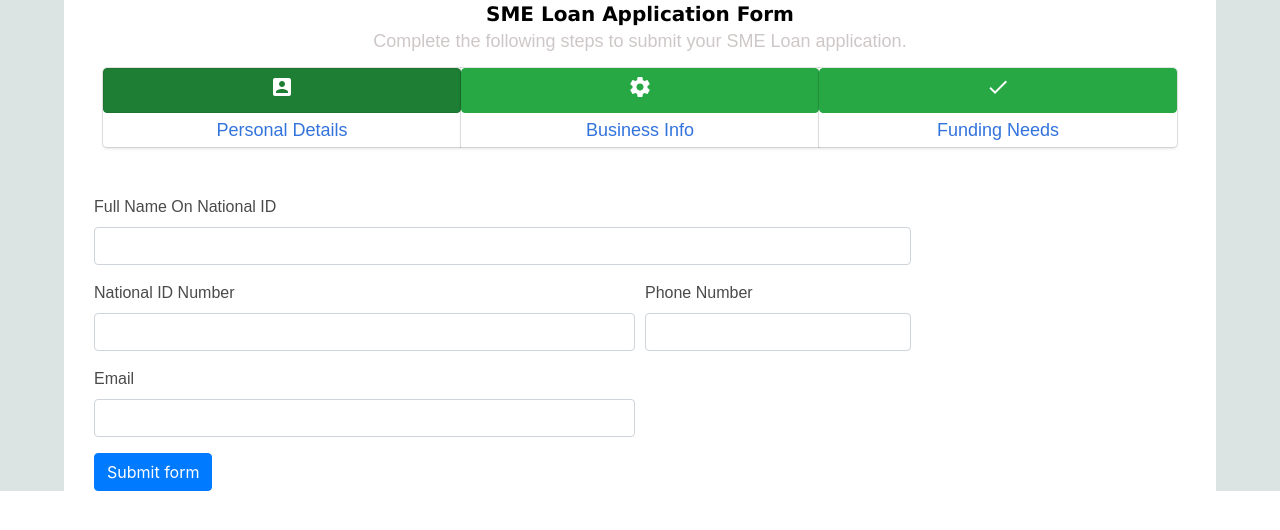
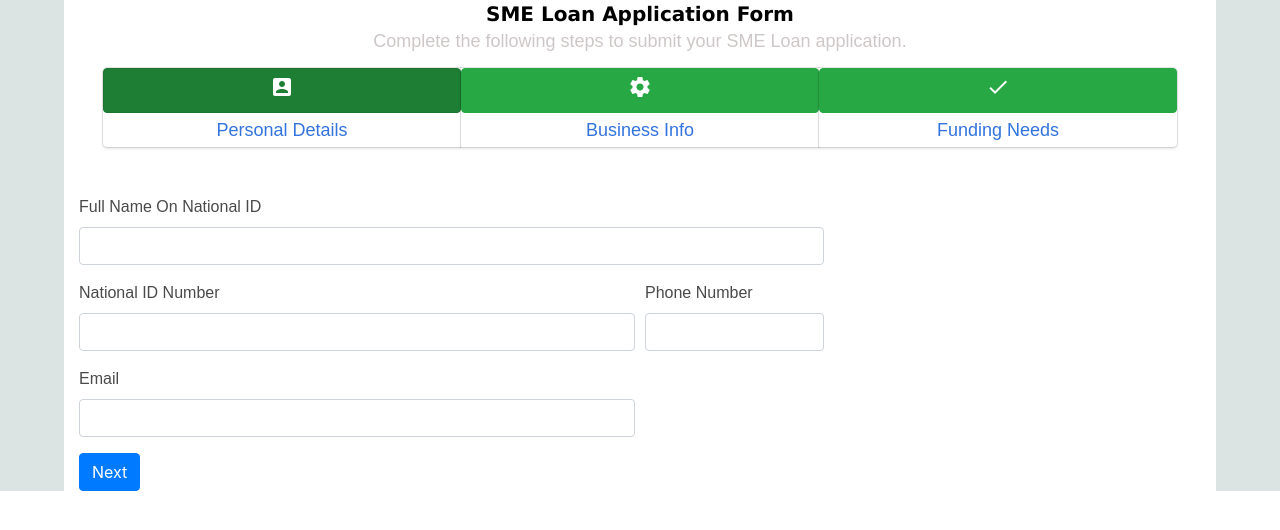
Before and after one commit to llsonkimm/modifyweb, a Django app: page /trial1/ in a window 1280 px wide. Shown: the part 208-738 px from the top of the page. Run offline with Django 3.2, Linux system fonts and the light colour scheme; some libraries are stand-ins or nearby versions.

Commit message:
adjusted templates

```diff
--- a/mysite/templates/base.html
+++ b/mysite/templates/base.html
@@ -22,7 +22,7 @@
   <img src="https://res.cloudinary.com/lsonkimm/image/upload/v1582023009/pezesha-logo_ybhhej.png" class="centre">
 </div>
 
-  <div class="container is-fullheight">
+  <div class="container ">
     <div class="hero-body" >
       <div class="container">
         <h1 class="title has-text-centered">
--- a/mysite/templates/trial1.html
+++ b/mysite/templates/trial1.html
@@ -22,17 +22,16 @@
 .iti__flag {background-image: url("https://cdnjs.cloudflare.com/ajax/libs/intl-tel-input/16.0.11/img/flags@2x.png");}
 }
   </style>
+
 </head>
 
 <body>
 
-
-      <div class="container">
-
-          <form class="needs-validation" action="{% url 'trial_1' %}" method="POST" autocomplete="off" novalidate>
+    <section class="container" id="view"></section>
+          <form class="needs-validation"  method="POST" autocomplete="off" novalidate>
             {% csrf_token %}
             <div class="form-row">
-              <div class="col-md-9 mb-3">
+              <div class="col-md-8 mb-3">
                 <label for="validationCustom01">Full Name On National ID</label>
                 <input type="text" class="form-control" id="validationCustom01" required>
                 <div class="invalid-feedback">
@@ -49,19 +48,16 @@
                   </div>
                 </div>
 
-                <div class="col-md-3 mb-3">
-                  <label for="phone">Phone Number</label>
-                    <input type="tel" class="form-control" id="phone"  required>
-                    <span id="error-msg" class="hide"></span>
+                <div class="col-md-2 mb-3">
+                  <label for="validationCustom03">Phone Number</label>
+                    <input type="tel" class="form-control" id="validationCustom03"  required>
+                    <span id="error-msg" class="hide" color="danger" ></span>
                     <span id="valid-msg" class="hide"></span>
-                    <div class="invalid-feedback">
-                      Please your Phone Number
-                    </div>
                     <script>
-                      var input = document.querySelector("#phone"),
+                      var input = document.querySelector("#validationCustom03"),
                           errorMsg = document.querySelector("#error-msg"),
                           validMsg = document.querySelector("#valid-msg");
-                      var errorMap = ["Invalid number", "Invalid country code", "Too short", "Too long", "Invalid number"];
+                      var errorMap = [ "Invalid number", "Invalid country code", "Too short", "Too long", "Invalid number"];
                       var iti = window.intlTelInput(input, {
                         onlyCountries: ["ke"],
                         utilsScript: "https://cdnjs.cloudflare.com/ajax/libs/intl-tel-input/8.4.6/js/utils.js" // just for formatting/placeholders etc
@@ -89,6 +85,7 @@
                       input.addEventListener('keyup', reset);
                     </script>
 
+
                 </div>
               </div>
               <div class="form-row">
@@ -101,11 +98,11 @@
                 </div>
               </div>
 
-              <button class="btn btn-primary" type="submit">Submit form</button>
+              <button class="btn btn-primary " type="submit">Next</button>
 
           </form>
-        </div>
 
+        </section>
 
 <script>
   // Example starter JavaScript for disabling form submissions if there are invalid fields
```
Also changed, not shown: mysite/templates/trial2.html (+10 -3 lines), mysite/templates/trial3.html (+9 -2 lines).
